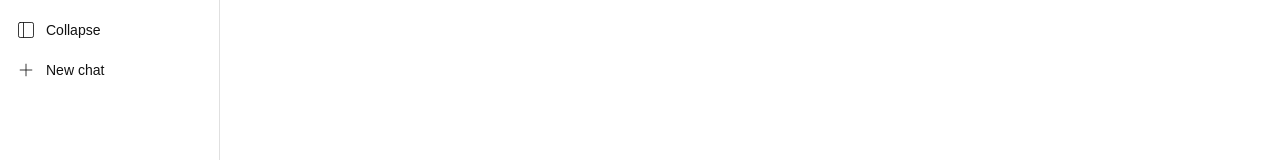
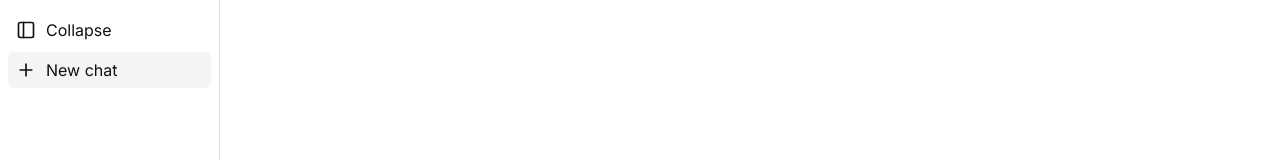
Before and after one commit to denisvivdenko/chatops-frontend-base, a Next.js app: page / in a window 1280 px wide. Shown: the top 160 px of the page. Built offline with nearby package versions, Linux system fonts and the light colour scheme.

Commit message:
feat: change style for new chat button

```diff
--- a/app/components/navigation/MobileMenu/MobileMenu.module.css
+++ b/app/components/navigation/MobileMenu/MobileMenu.module.css
@@ -33,57 +33,37 @@
   background: var(--color-bg-subtle);
 }
 
-.nav {
+.chatList {
   display: flex;
   flex-direction: column;
-  gap: 0.25rem;
+  gap: 0.125rem;
   padding: 0.5rem;
+  overflow-y: auto;
+  flex: 1;
 }
 
-.item {
+.chatItem {
   display: flex;
   align-items: center;
-  gap: 0.625rem;
+  gap: 0.375rem;
   width: 100%;
   padding: 0.625rem 0.5rem;
   border: none;
   border-radius: 6px;
   background: transparent;
   color: var(--color-text);
-  font-size: 0.875rem;
   cursor: pointer;
   text-align: left;
   transition: background 0.15s;
+  overflow: hidden;
 }
 
-.item:hover {
-  background: var(--color-bg-subtle);
-}
-
-.chatList {
-  display: flex;
-  flex-direction: column;
-  gap: 0.125rem;
-  padding-top: 0.25rem;
-  border-top: 1px solid var(--color-border-subtle);
-  margin-top: 0.25rem;
-}
-
-.chatItem {
-  display: block;
-  width: 100%;
-  padding: 0.625rem 0.5rem;
-  border: none;
-  border-radius: 6px;
-  background: transparent;
-  color: var(--color-text);
-  font-size: 0.875rem;
-  cursor: pointer;
-  text-align: left;
-  white-space: nowrap;
+.chatItemText {
   overflow: hidden;
   text-overflow: ellipsis;
-  transition: background 0.15s;
+  white-space: nowrap;
+  min-width: 0;
+  flex: 1;
 }
 
 .chatItem:hover {
--- a/app/components/navigation/MobileMenu/MobileMenu.tsx
+++ b/app/components/navigation/MobileMenu/MobileMenu.tsx
@@ -38,21 +38,17 @@ export default function MobileMenu({
           </svg>
         </button>
       </div>
-      <nav className={styles.nav}>
-        <button className={styles.item} onClick={handleNewChat}>
-          <svg width="20" height="20" viewBox="0 0 24 24" fill="none" stroke="currentColor" strokeWidth="2" strokeLinecap="round" strokeLinejoin="round">
-            <path d="M12 5v14M5 12h14" />
+
+      <div className={styles.chatList}>
+        <button
+          className={`${styles.chatItem} ${activeChatId === null ? styles.chatItemActive : ''}`}
+          onClick={handleNewChat}
+        >
+          <svg width="14" height="14" viewBox="0 0 14 14" fill="none" stroke="currentColor" strokeWidth="2" strokeLinecap="round" style={{ flexShrink: 0 }}>
+            <path d="M7 2v10M2 7h10" />
           </svg>
-          New chat
+          <span className={styles.chatItemText}>New chat</span>
         </button>
-
-        {chats.length > 0 && (
-          <div className={styles.chatList}>
-            {activeChatId === null && (
-              <div className={`${styles.chatItem} ${styles.chatItemActive}`}>
-                New chat
-              </div>
-            )}
         {chats.map(chat => (
           <button
             key={chat.id}
@@ -60,12 +56,10 @@ export default function MobileMenu({
             onClick={() => handleSelectChat(chat.id)}
             title={chat.title}
           >
-                {chat.title}
+            <span className={styles.chatItemText}>{chat.title}</span>
           </button>
         ))}
       </div>
-        )}
-      </nav>
     </div>
   );
 }
--- a/app/components/navigation/Sidebar/Sidebar.module.css
+++ b/app/components/navigation/Sidebar/Sidebar.module.css
@@ -39,7 +39,6 @@
 }
 
 .label {
-  font-size: 0.875rem;
   opacity: 0;
   transition: opacity 0.1s ease;
 }
@@ -55,26 +54,30 @@
   gap: 0.125rem;
   overflow-y: auto;
   flex: 1;
-  padding-top: 0.25rem;
-  border-top: 1px solid var(--color-border-subtle);
-  margin-top: 0.25rem;
 }
 
 .chatItem {
-  display: block;
+  display: flex;
+  align-items: center;
+  gap: 0.625rem;
   width: 100%;
   padding: 0.5rem;
   border: none;
   border-radius: 6px;
   background: transparent;
   color: var(--color-text);
-  font-size: 0.8125rem;
   cursor: pointer;
   text-align: left;
-  white-space: nowrap;
+  transition: background 0.15s;
+  overflow: hidden;
+}
+
+.chatItemText {
   overflow: hidden;
   text-overflow: ellipsis;
-  transition: background 0.15s;
+  white-space: nowrap;
+  min-width: 0;
+  flex: 1;
 }
 
 .chatItem:hover {
--- a/app/components/navigation/Sidebar/Sidebar.tsx
+++ b/app/components/navigation/Sidebar/Sidebar.tsx
@@ -18,7 +18,6 @@ export default function Sidebar({
   onSelectChatAction,
 }: SidebarProps) {
   const [expanded, setExpanded] = useState(true);
-  const isNewChat = activeChatId === null;
 
   return (
     <aside className={`${styles.sidebar} ${expanded ? styles.expanded : ''}`}>
@@ -27,27 +26,24 @@ export default function Sidebar({
         aria-label="Toggle sidebar"
         onClick={() => setExpanded(v => !v)}
       >
-        <svg className={styles.icon} width="20" height="20" viewBox="0 0 24 24" fill="none" stroke="currentColor" strokeWidth="1" strokeLinecap="round" strokeLinejoin="round">
+        <svg className={styles.icon} width="20" height="20" viewBox="0 0 24 24" fill="none" stroke="currentColor" strokeWidth="2" strokeLinecap="round" strokeLinejoin="round">
           <rect x="3" y="3" width="18" height="18" rx="2" />
           <path d="M9 3v18" />
         </svg>
         <span className={styles.label}>Collapse</span>
       </button>
 
-      <button className={styles.item} aria-label="New chat" onClick={onNewChatAction}>
-        <svg className={styles.icon} width="20" height="20" viewBox="0 0 24 24" fill="none" stroke="currentColor" strokeWidth="1" strokeLinecap="round" strokeLinejoin="round">
-          <path d="M12 5v14M5 12h14" />
-        </svg>
-        <span className={styles.label}>New chat</span>
-      </button>
-
-      {expanded && chats.length > 0 && (
+      {expanded && (
         <div className={styles.chatList}>
-          {isNewChat && (
-            <div className={`${styles.chatItem} ${styles.chatItemActive}`}>
-              New chat
-            </div>
-          )}
+          <button
+            className={`${styles.chatItem} ${activeChatId === null ? styles.chatItemActive : ''}`}
+            onClick={onNewChatAction}
+          >
+            <svg className={styles.icon} width="20" height="20" viewBox="0 0 24 24" fill="none" stroke="currentColor" strokeWidth="2" strokeLinecap="round" strokeLinejoin="round">
+              <path d="M12 5v14M5 12h14" />
+            </svg>
+            <span className={styles.chatItemText}>New chat</span>
+          </button>
           {chats.map(chat => (
             <button
               key={chat.id}
@@ -55,7 +51,7 @@ export default function Sidebar({
               onClick={() => onSelectChatAction(chat.id)}
               title={chat.title}
             >
-              {chat.title}
+              <span className={styles.chatItemText}>{chat.title}</span>
             </button>
           ))}
         </div>
--- a/app/globals.css
+++ b/app/globals.css
@@ -28,6 +28,11 @@
   box-sizing: border-box;
 }
 
+button {
+  font-family: inherit;
+  font-size: inherit;
+}
+
 body {
   margin: 0;
   height: 100dvh;
```
Lines whose indentation alone changed are shown as unchanged.
